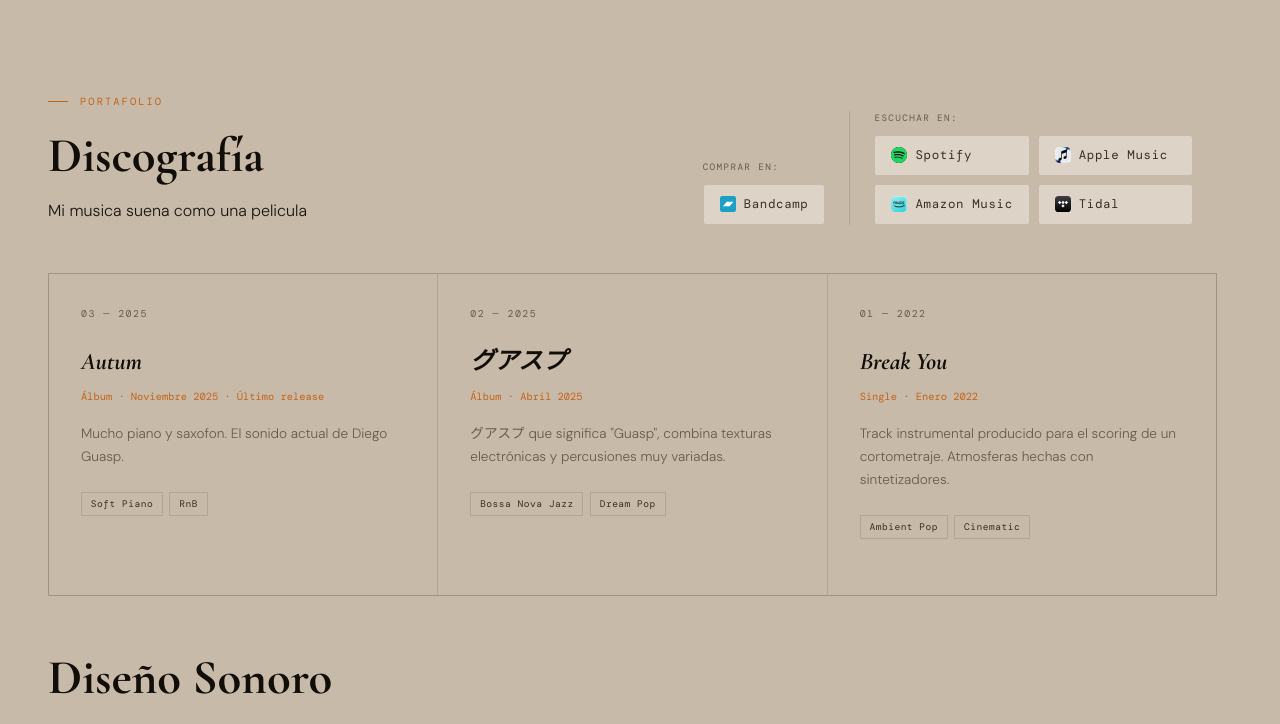
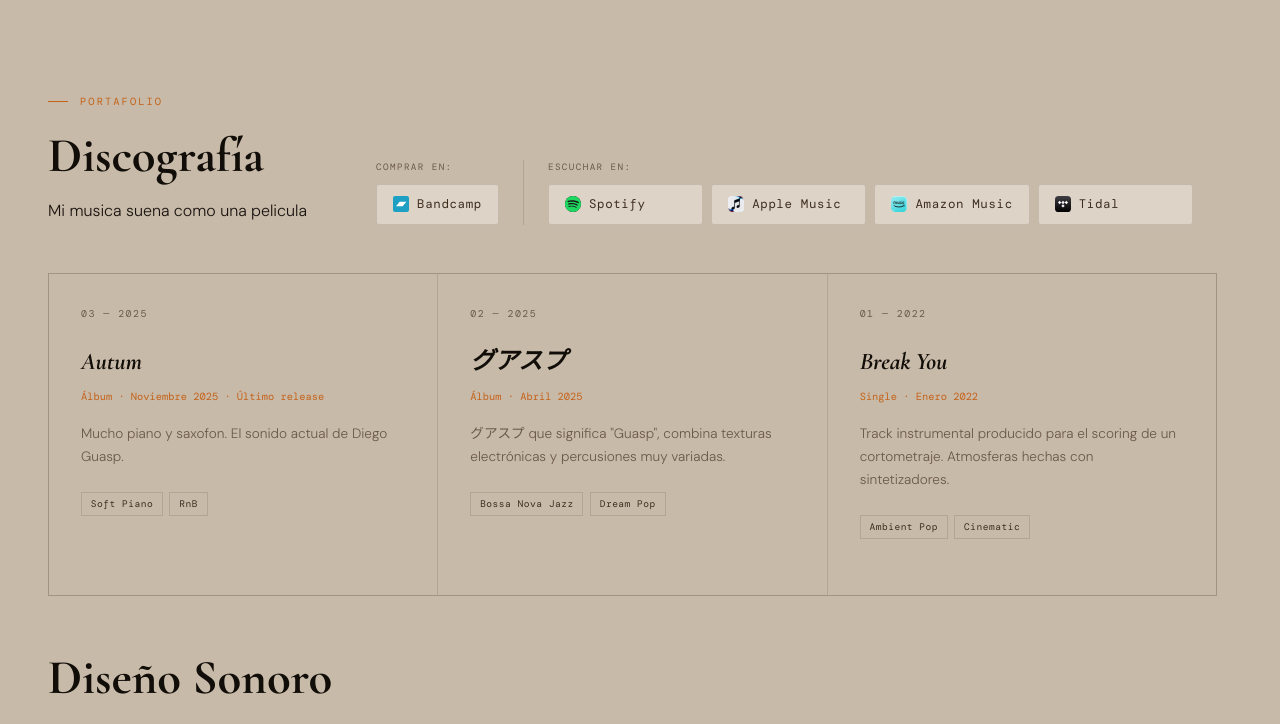
Before and after one commit to diegoguasp/diegoguasp.github.io, a plain HTML site: page index.html in a window 1280 px wide. Shown: the part 1320-2044 px from the top of the page. Drawn offline with nearby package versions, Linux system fonts and the light colour scheme.

Commit message:
cambios noviembre 9

```diff
--- a/styles.css
+++ b/styles.css
@@ -110,7 +110,7 @@ section { padding: 7rem 3rem; scroll-margin-top: -7rem; }
 .platform-group:first-child { padding-left: 0; }
 .platform-group + .platform-group { border-left: 1px solid var(--border); }
 .platform-group-label { font-family: var(--font-mono); font-size: 0.58rem; color: var(--muted); letter-spacing: 0.15em; text-transform: uppercase; }
-.platform-group-btns { display: grid; grid-template-columns: repeat(2, minmax(0, 1fr)); gap: 0.5rem; }
+.platform-group-btns { display: grid; grid-template-columns: repeat(4, minmax(0, 1fr)); gap: 0.5rem; }
 .platform-group-btns:has(> .platform-btn:only-child) { grid-template-columns: 1fr; }
 .platform-btn { display: inline-flex; align-items: center; gap: 0.5rem; padding: 0.55rem 1rem; border: 1px solid var(--border); border-radius: 3px; background: var(--bg3); text-decoration: none; font-family: var(--font-mono); font-size: 0.78rem; color: var(--subtle); letter-spacing: 0.05em; transition: border-color 0.2s, color 0.2s, background 0.2s, transform 0.15s; }
 .platform-btn:hover { border-color: var(--blue); color: var(--blue); background: var(--bg2); transform: translateY(-1px); }
@@ -240,6 +240,9 @@ footer { background: var(--bg2); border-top: 1px solid var(--border); padding: 4
 .nav-hamburger.open span:nth-child(3) { transform: translateY(-7px) rotate(-45deg); }
 
 /* RESPONSIVE */
+@media (max-width: 1000px) {
+  .platform-group-btns { grid-template-columns: repeat(2, minmax(0, 1fr)); }
+}
 @media (max-width: 900px) {
   nav { padding: 1rem 1.5rem; flex-wrap: nowrap; justify-content: space-between; }
   nav.scrolled { padding: 0.8rem 1.5rem; }
```
